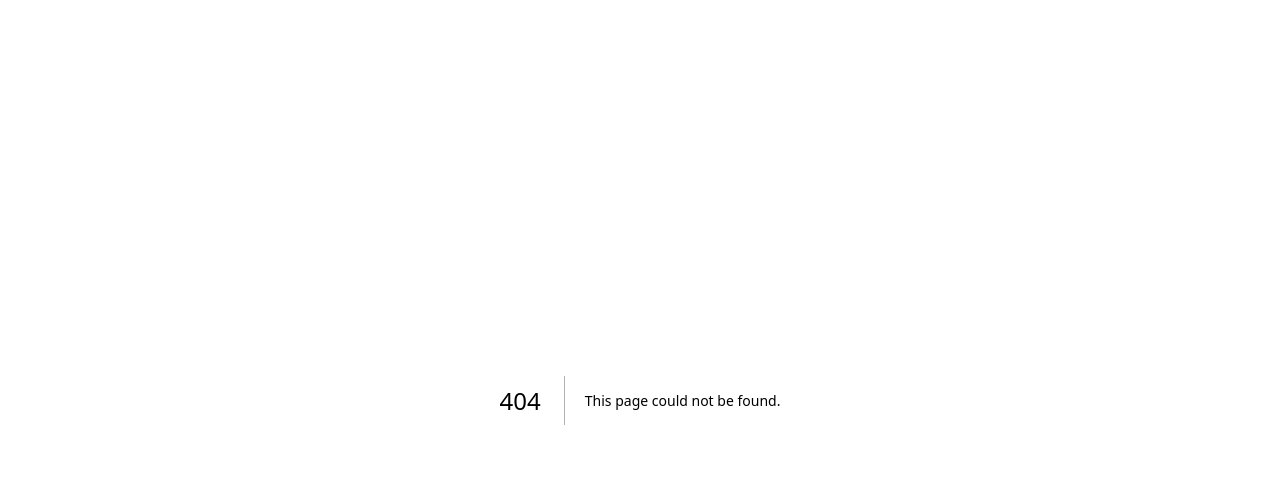
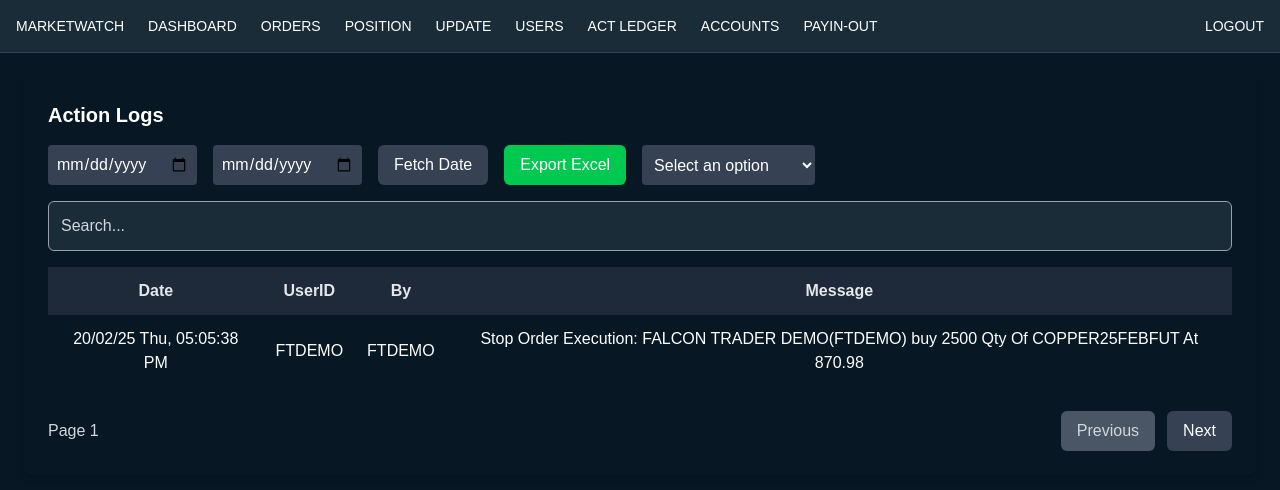
Before and after one commit to masum-abrar/Nex-Trade, a Next.js app: page /ledger in a window 1280 px wide. Before the commit this address had no page. Shown: the top 490 px of the page. Built offline with nearby package versions, Linux system fonts and the light colour scheme.

Commit message:
ladger page content added

```diff
--- /dev/null
+++ b/src/app/ledger/page.jsx
@@ -0,0 +1,106 @@
+import React from 'react';
+import Navbar from '../components/Navbar';
+
+// const StatsBoxes = () => {
+//   return (
+//     <div className="p-6 grid grid-cols-1 md:grid-cols-3 gap-4">
+//       {['Active Users', 'Demo Users', 'Net Users'].map((title, index) => (
+//         <div key={index} className="bg-gray-700 p-4 rounded-lg text-center shadow-md">
+//           <h3 className="text-lg font-semibold">{title}</h3>
+//           <p className="text-2xl font-bold">0</p>
+//         </div>
+//       ))}
+//     </div>
+//   );
+// };
+
+const ActionLogsTable = () => {
+  return (
+    <div className="p-6">
+      <div className=" p-6 rounded-lg shadow-md">
+        <h1 className="text-xl font-bold mb-4">Action Logs</h1>
+
+        {/* Filters */}
+        <div className="flex flex-wrap gap-4 mb-4">
+          <input type="date" placeholder="From Date" className="p-2 rounded bg-gray-700 text-white" />
+          <input type="date" placeholder="To Date" className="p-2 rounded bg-gray-700 text-white" />
+          <button className="px-4 py-2 bg-gray-700 rounded-md text-white ">Fetch Date</button>
+          <button className="px-4 py-2 bg-green-500 rounded-md text-white hover:bg-green-600">Export Excel</button>
+          <select className="p-2 rounded bg-gray-700 text-white">
+            <option value="">Select an option</option>
+            <option value="MW">Manual Withdrawal</option>
+            <option value="RW">Auto Withdrawal</option>
+            <option value="MD">Manual Deposit</option>
+            <option value="RD">Auto Deposit</option>
+          </select>
+        </div>
+
+        {/* Search */}
+        <input
+          type="text"
+          placeholder="Search..."
+          className="w-full p-3 mb-4 rounded-md border border-gray-400 bg-[#1A2C38] text-white placeholder-gray-300"
+        />
+
+        {/* Table */}
+        <div className="overflow-x-auto">
+          <table className="w-full border-collapse rounded-lg">
+            <thead>
+              <tr className="bg-gray-800 text-gray-200">
+                <th className="p-3">Date</th>
+                <th className="p-3">UserID</th>
+                <th className="p-3">By</th>
+                <th className="p-3">Message</th>
+              </tr>
+            </thead>
+            <tbody>
+              <tr className=" hover:bg-gray-500 transition duration-200 text-center">
+                <td className="p-3">20/02/25 Thu, 05:05:38 PM</td>
+                <td className="p-3">FTDEMO</td>
+                <td className="p-3">FTDEMO</td>
+                <td className="p-3">Stop Order Execution: FALCON TRADER DEMO(FTDEMO) buy 2500 Qty Of COPPER25FEBFUT At 870.98</td>
+              </tr>
+              {/* <tr className="bg-gray-600 hover:bg-gray-500 transition duration-200 text-center">
+                <td className="p-3">20/02/25 Thu, 04:54:32 PM</td>
+                <td className="p-3">FTDEMO</td>
+                <td className="p-3">FTDEMO</td>
+                <td className="p-3">Order Execution: FALCON TRADER DEMO(FTDEMO) buy 2500 Qty Of COPPER25FEBFUT At 871.57</td>
+              </tr> */}
+            </tbody>
+          </table>
+        </div>
+
+        {/* Pagination */}
+        <Pagination />
+      </div>
+    </div>
+  );
+};
+
+const Pagination = () => {
+  return (
+    <div className="flex justify-between items-center mt-6">
+      <span className="text-gray-300">Page 1</span>
+      <div>
+        <button className="px-4 py-2 bg-gray-600 rounded-md text-gray-300 cursor-not-allowed" disabled>
+          Previous
+        </button>
+        <button className="ml-3 px-4 py-2 bg-gray-700 rounded-md text-white ">
+          Next
+        </button>
+      </div>
+    </div>
+  );
+};
+
+const Page = () => {
+  return (
+    <div className="flex flex-col min-h-screen bg-[#071824] text-white">
+      <Navbar />
+
+      <ActionLogsTable />
+    </div>
+  );
+};
+
+export default Page;
```
